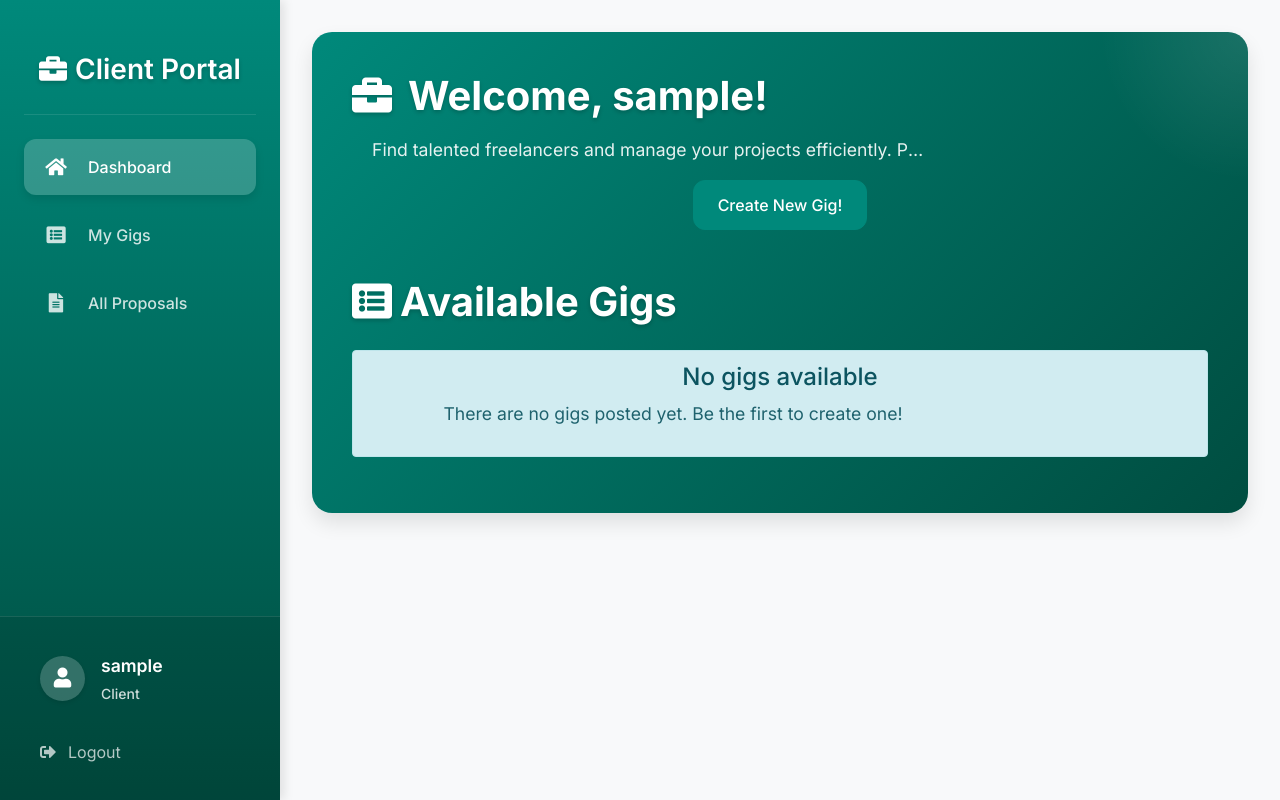
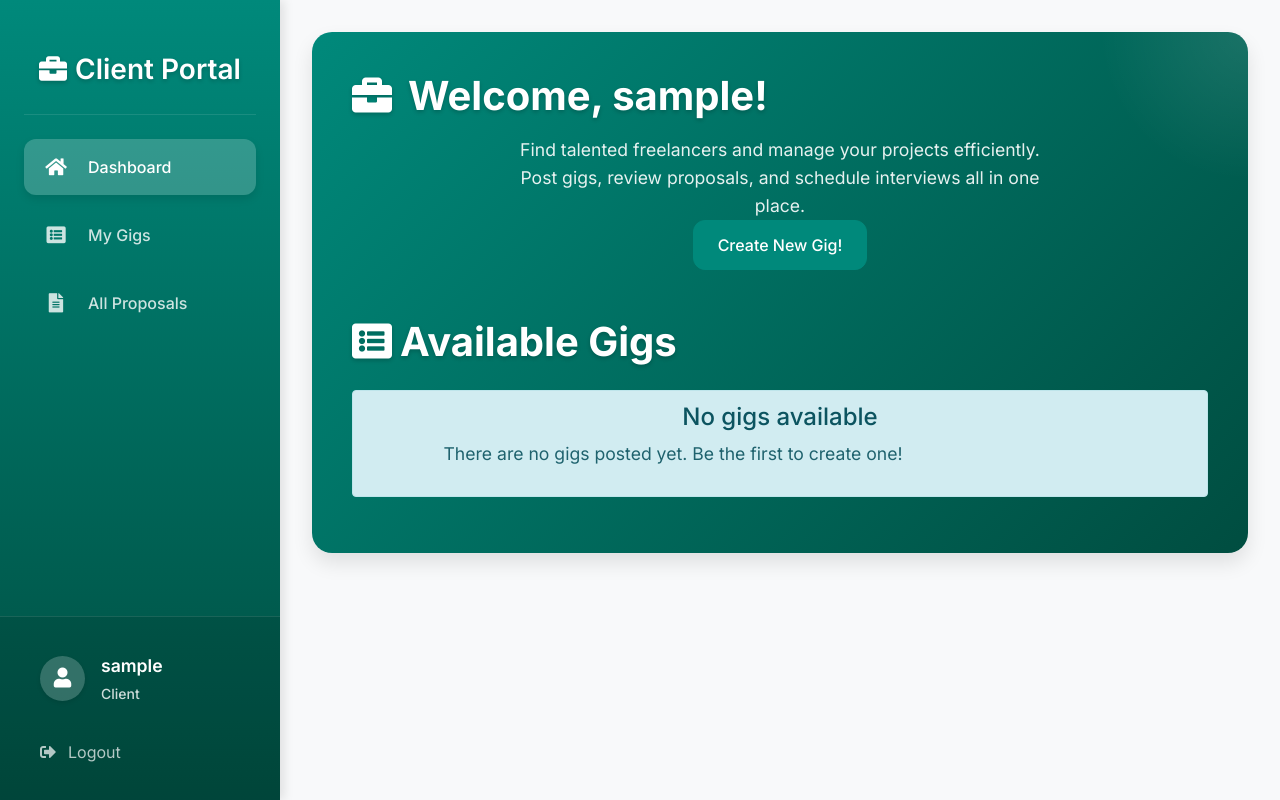
Before and after one commit to doghawk17/asd, a PHP site: page /client/index.php in a window 1280 px wide. Run offline with PHP 8.4, Linux system fonts and the light colour scheme; the visitor is signed in with stand-in values (Sample User, id 1); data that the repository does not hold is empty.

Commit message:
Update welcome message style to show full text

```diff
--- a/client/index.php
+++ b/client/index.php
@@ -25,12 +25,11 @@ if ($_SESSION['is_client'] == 0) {
     <style>
       .welcome-description {
         display: block;
-        white-space: nowrap;
-        overflow: hidden;
-        text-overflow: ellipsis;
         text-align: center;
         width: 100%;
         padding: 0 20px;
+        margin: 0 auto;
+        max-width: 800px;
       }
     </style>
   </head>
--- a/freelancer/index.php
+++ b/freelancer/index.php
@@ -25,12 +25,11 @@ if ($_SESSION['is_client'] == 1) {
     <style>
       .welcome-description {
         display: block;
-        white-space: nowrap;
-        overflow: hidden;
-        text-overflow: ellipsis;
         text-align: center;
         width: 100%;
         padding: 0 20px;
+        margin: 0 auto;
+        max-width: 800px;
       }
     </style>
   </head>
```
